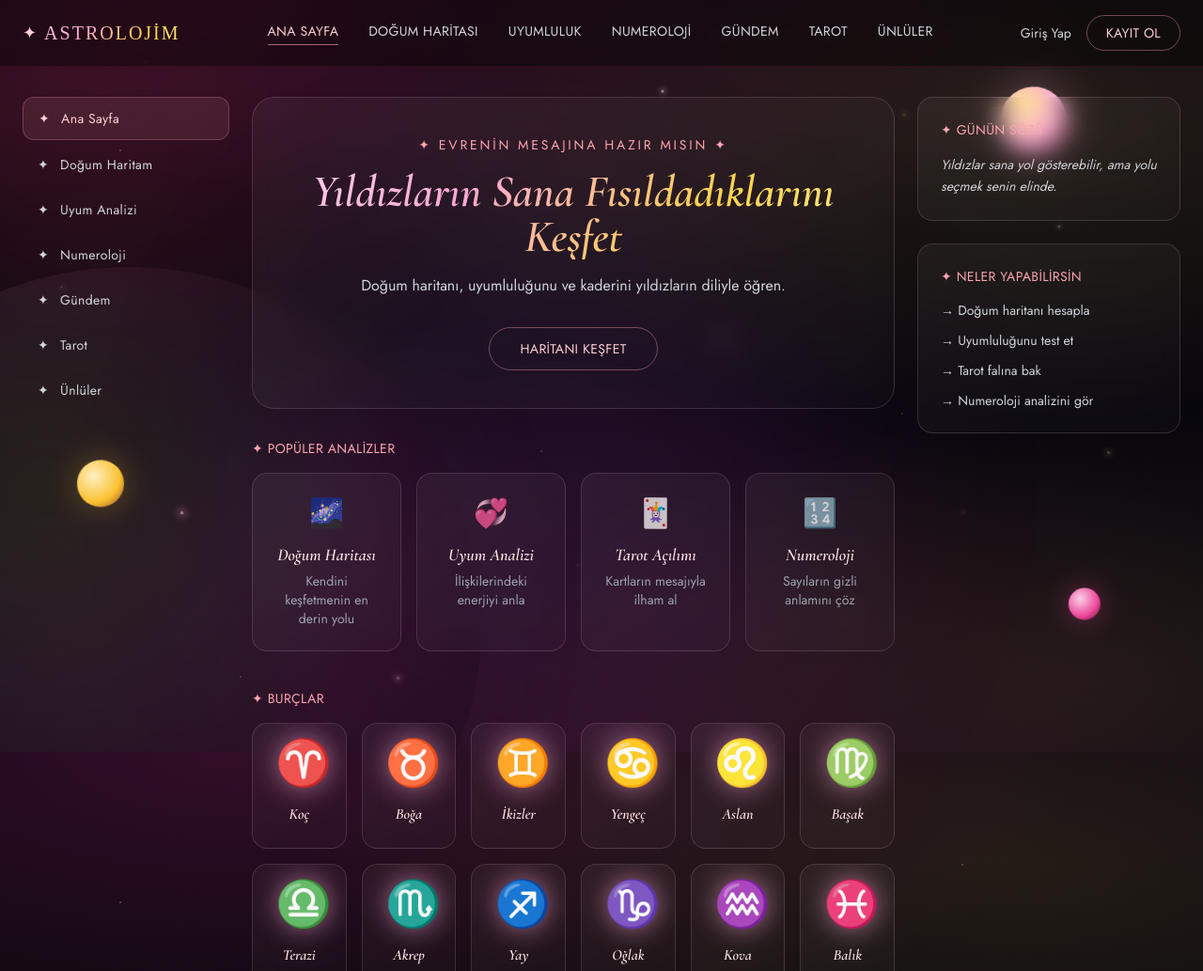
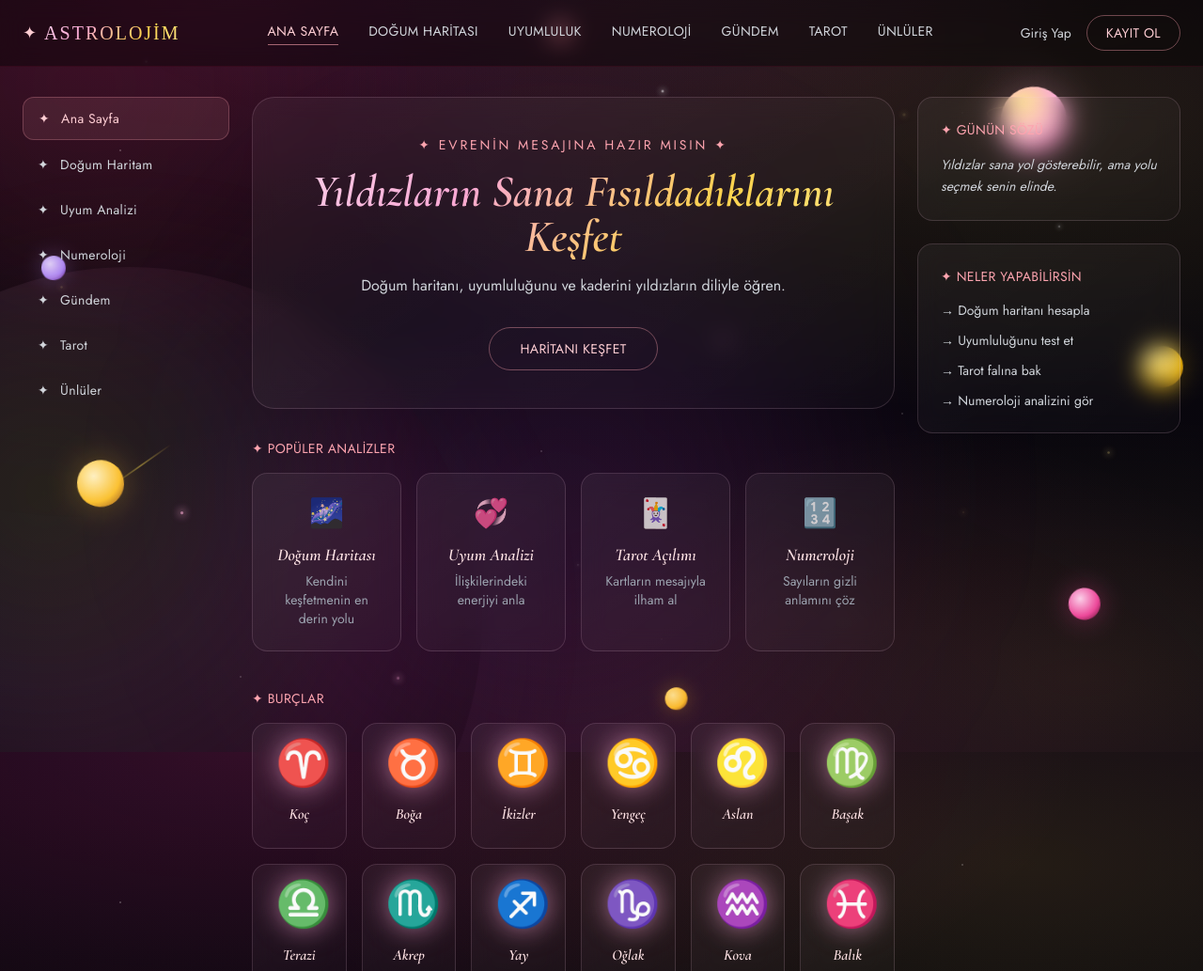
Before and after one commit to busraoren/astroloji_website, a Django app: page / in a window 1280 px wide; the page is wider, and only the part inside the window is pictured. Shown: the top 1033 px of that part at 94% size. Run offline with Django 4.2, Linux system fonts and the light colour scheme; data that the repository does not hold is empty; some libraries are stand-ins or nearby versions; some web fonts are replaced.

Commit message:
canlı ortam ayarları

```diff
--- a/burcs/templates/burcs/anasayfa.html
+++ b/burcs/templates/burcs/anasayfa.html
@@ -5,6 +5,7 @@
 {% block content %}
 
 <!-- HERO -->
+<div class="aura-beam"></div>
 <div class="card-elegant rounded-3xl p-10 mb-8 text-center relative overflow-hidden">
     <p class="text-sm tracking-[0.2em] text-rose-300 font-normal mb-4">✦ EVRENİN MESAJINA HAZIR MISIN ✦</p>
     <h1 class="font-baslik text-4xl md:text-5xl text-gradient-gold mb-4">
--- a/burcs/templates/burcs/base.html
+++ b/burcs/templates/burcs/base.html
@@ -90,6 +90,12 @@
             0%, 100% { transform: translate(0, 0) rotate(0deg); }
             50% { transform: translate(15px, -20px) rotate(8deg); }
         }
+            @keyframes shooting-star {
+        0% { transform: translate(0, 0); opacity: 0; }
+        5% { opacity: 1; }
+        20% { transform: translate(-300px, 200px); opacity: 0; }
+        100% { transform: translate(-300px, 200px); opacity: 0; }
+        }
         @keyframes float-slow {
             0%, 100% { transform: translate(0, 0); }
             50% { transform: translate(-20px, 15px); }
@@ -125,6 +131,13 @@
         .hero-glow {
             position: relative;
         }
+        .aura-beam {
+    position: absolute;
+    inset: -100px -100px auto -100px;
+    height: 400px;
+    background: radial-gradient(ellipse 60% 100% at 50% 0%, rgba(249,168,212,0.08), transparent 70%);
+    pointer-events: none;
+}
         .hero-glow::before {
             content: '';
             position: absolute;
@@ -150,6 +163,31 @@
 <body class="text-gray-200 min-h-screen relative">
 
     <div class="fixed inset-0 pointer-events-none overflow-hidden -z-10">
+        <!-- Ekstra gezegenler -->
+        <div class="planet" style="top:35%; left:3%; width:26px; height:26px;
+             background: radial-gradient(circle at 35% 35%, #ddd6fe, #a78bfa 60%, #4c1d95 100%);
+             box-shadow: 0 0 20px 3px rgba(167,139,250,0.2); animation-delay:2.2s; animation-duration: 20s;"></div>
+
+        <div class="planet" style="top:48%; left:94%; width:44px; height:44px;
+             background: radial-gradient(circle at 35% 35%, #fef9c3, #eab308 60%, #713f12 100%);
+             box-shadow: 0 0 26px 4px rgba(234,179,8,0.2); animation-delay:0.8s; animation-duration: 17s;"></div>
+
+        <div class="planet" style="top:5%; left:45%; width:18px; height:18px;
+             background: radial-gradient(circle at 35% 35%, #fecdd3, #fb7185 60%, #881337 100%);
+             box-shadow: 0 0 16px 3px rgba(251,113,133,0.25); animation-delay:1.7s; animation-duration: 15s;"></div>
+
+        <div class="planet" style="top:92%; left:55%; width:24px; height:24px;
+             background: radial-gradient(circle at 35% 35%, #fde68a, #fbbf24 60%, #78350f 100%);
+             box-shadow: 0 0 18px 3px rgba(251,191,36,0.2); animation-delay:3.4s; animation-duration: 19s;"></div>
+
+        <!-- Kayan yıldız -->
+        <div class="absolute" style="top: 15%; left: 70%; width: 2px; height: 2px; animation: shooting-star 8s linear infinite; animation-delay: 2s;">
+            <div style="width: 100px; height: 1px; background: linear-gradient(90deg, transparent, rgba(255,255,255,0.9), transparent); transform: rotate(-35deg);"></div>
+        </div>
+        <div class="absolute" style="top: 55%; left: 15%; width: 2px; height: 2px; animation: shooting-star 11s linear infinite; animation-delay: 6s;">
+            <div style="width: 80px; height: 1px; background: linear-gradient(90deg, transparent, rgba(253,224,71,0.8), transparent); transform: rotate(-35deg);"></div>
+        </div>
+
         <div class="absolute -top-40 -left-40 w-[500px] h-[500px] rounded-full bg-rose-500/10 blur-[120px]"></div>
         <div class="absolute top-1/3 -right-40 w-[600px] h-[600px] rounded-full bg-amber-400/8 blur-[140px]"></div>
         <div class="absolute bottom-0 left-1/4 w-[550px] h-[550px] rounded-full bg-fuchsia-500/10 blur-[130px]"></div>
--- a/config/settings.py
+++ b/config/settings.py
@@ -29,10 +29,9 @@ BASE_DIR = Path(__file__).resolve().parent.parent
 SECRET_KEY = 'django-insecure-%6%!zw5*bz_^enx6yq1s4vswztg=bh7cdk6ih1a)77jt=ww=gc'
 
 # SECURITY WARNING: don't run with debug turned on in production!
-DEBUG = True
+DEBUG = False
 
-ALLOWED_HOSTS = []
-
+ALLOWED_HOSTS = ['astrobacilar.space', 'www.astrobacilar.space', '.railway.app']
 
 # Application definition
 
```
